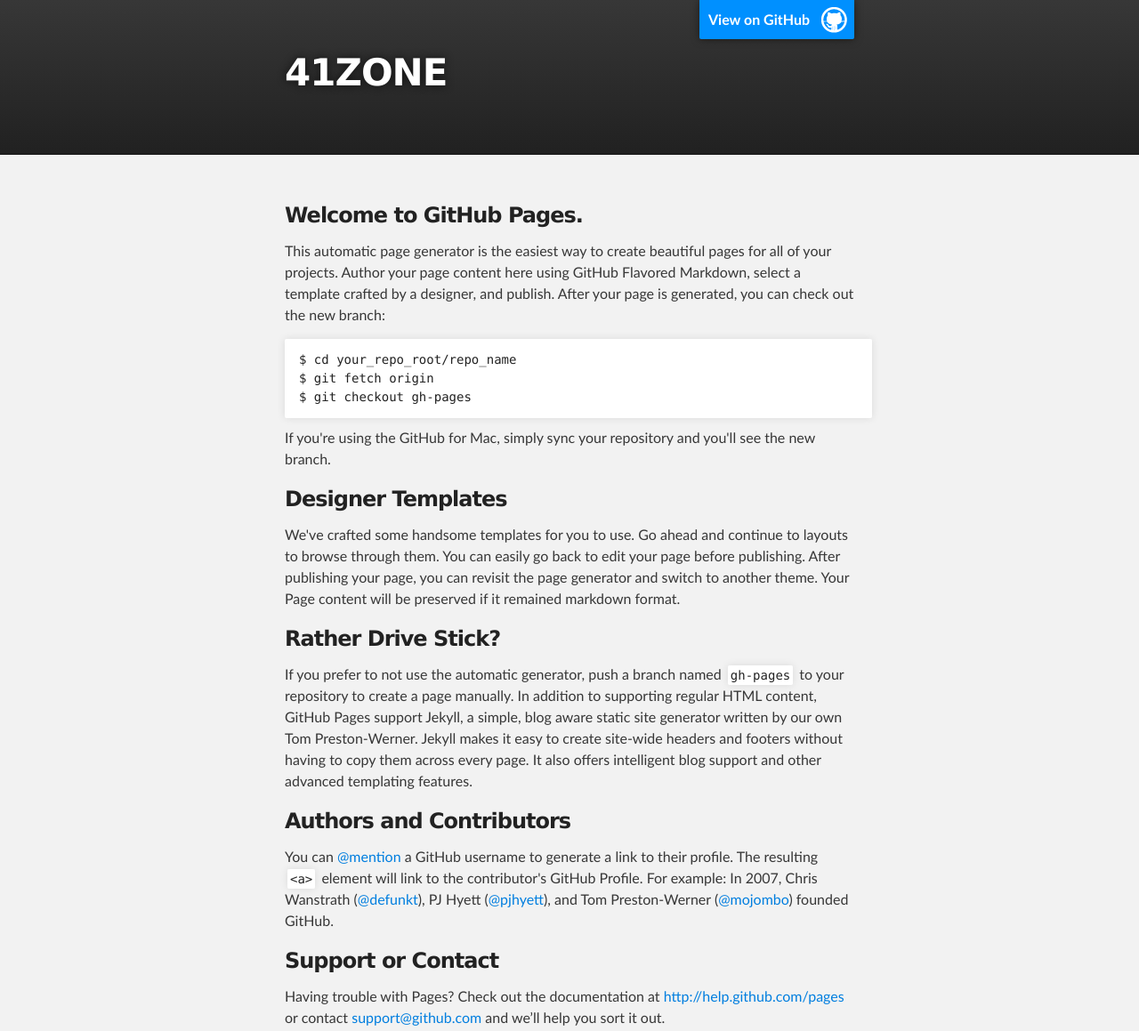
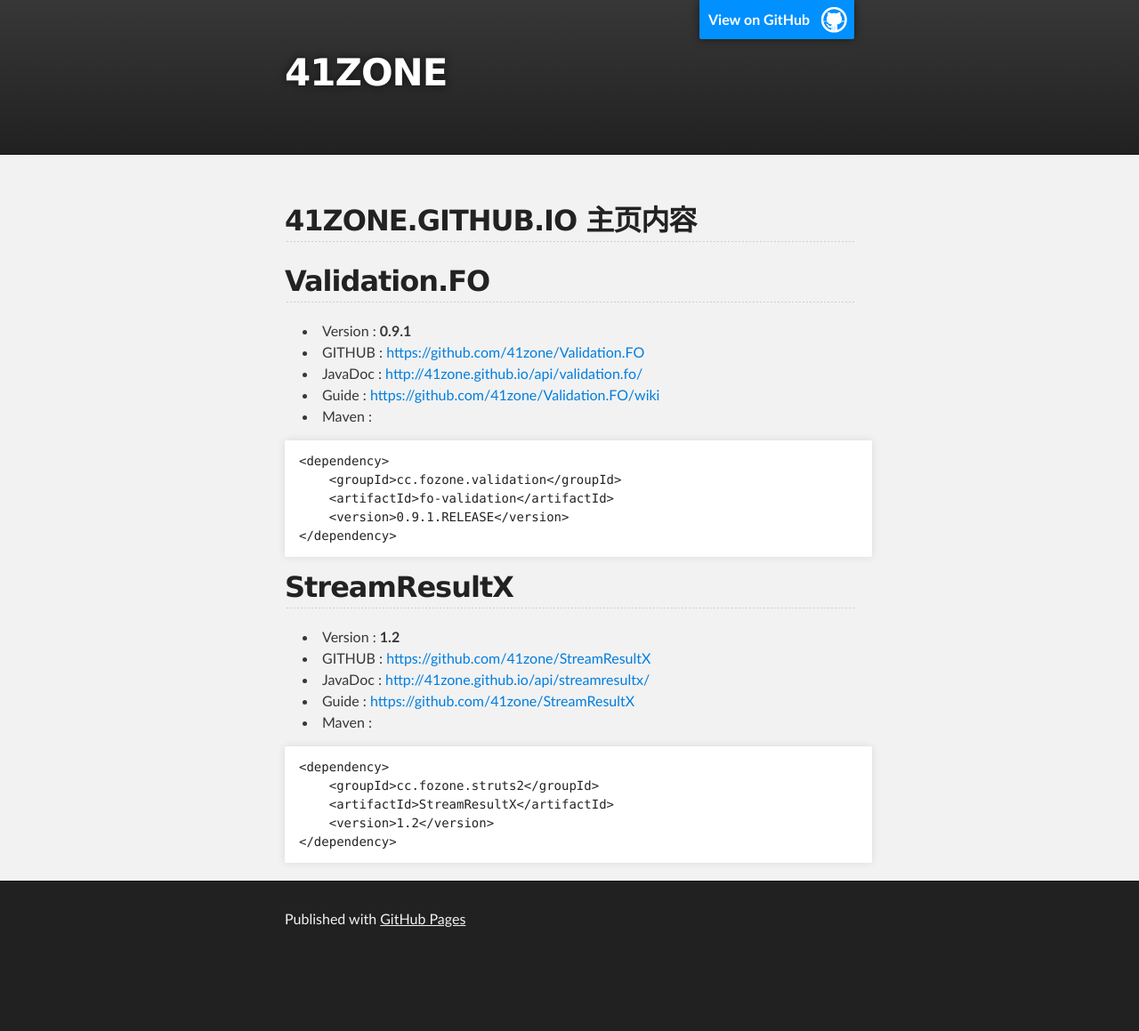
Before and after one commit to 41zone/41zone.github.io, a plain HTML site: page index.html in a window 1280 px wide. Shown: the top 1159 px of the page at 89% size. After the commit the page ends 1080 px from the top, so only its background shows below. Drawn offline with Linux system fonts and the light colour scheme.

Commit message:
update index.html

```diff
--- a/index.html
+++ b/index.html
@@ -27,37 +27,34 @@
     <!-- MAIN CONTENT -->
     <div id="main_content_wrap" class="outer">
       <section id="main_content" class="inner">
-        <h3>
-<a name="welcome-to-github-pages" class="anchor" href="#welcome-to-github-pages"><span class="octicon octicon-link"></span></a>Welcome to GitHub Pages.</h3>
-
-<p>This automatic page generator is the easiest way to create beautiful pages for all of your projects. Author your page content here using GitHub Flavored Markdown, select a template crafted by a designer, and publish. After your page is generated, you can check out the new branch:</p>
-
-<pre><code>$ cd your_repo_root/repo_name
-$ git fetch origin
-$ git checkout gh-pages
+        <h2>41ZONE.GITHUB.IO 主页内容</h2>
+<h2>Validation.FO</h2>
+<ul>
+  <li>Version : <strong>0.9.1</strong></li>
+  <li>GITHUB : <a href="https://github.com/41zone/Validation.FO">https://github.com/41zone/Validation.FO</a></li>
+  <li>JavaDoc : <a href="http://41zone.github.io/api/validation.fo/">http://41zone.github.io/api/validation.fo/</a></li>
+  <li>Guide : <a href="https://github.com/41zone/Validation.FO/wiki">https://github.com/41zone/Validation.FO/wiki</a></li>
+  <li>Maven :</li>
+</ul>
+<pre><code class="Xml">&lt;dependency&gt;
+    &lt;groupId&gt;cc.fozone.validation&lt;/groupId&gt;
+    &lt;artifactId&gt;fo-validation&lt;/artifactId&gt;
+    &lt;version&gt;0.9.1.RELEASE&lt;/version&gt;
+&lt;/dependency&gt;
+</code></pre><h2>StreamResultX</h2>
+<ul>
+  <li>Version : <strong>1.2</strong></li>
+  <li>GITHUB : <a href="https://github.com/41zone/StreamResultX">https://github.com/41zone/StreamResultX</a></li>
+  <li>JavaDoc : <a href="http://41zone.github.io/api/streamresultx/">http://41zone.github.io/api/streamresultx/</a></li>
+  <li>Guide : <a href="https://github.com/41zone/StreamResultX">https://github.com/41zone/StreamResultX</a></li>
+  <li>Maven :</li>
+</ul>
+<pre><code class="Xml">&lt;dependency&gt;
+    &lt;groupId&gt;cc.fozone.struts2&lt;/groupId&gt;
+    &lt;artifactId&gt;StreamResultX&lt;/artifactId&gt;
+    &lt;version&gt;1.2&lt;/version&gt;
+&lt;/dependency&gt;
 </code></pre>
-
-<p>If you're using the GitHub for Mac, simply sync your repository and you'll see the new branch.</p>
-
-<h3>
-<a name="designer-templates" class="anchor" href="#designer-templates"><span class="octicon octicon-link"></span></a>Designer Templates</h3>
-
-<p>We've crafted some handsome templates for you to use. Go ahead and continue to layouts to browse through them. You can easily go back to edit your page before publishing. After publishing your page, you can revisit the page generator and switch to another theme. Your Page content will be preserved if it remained markdown format.</p>
-
-<h3>
-<a name="rather-drive-stick" class="anchor" href="#rather-drive-stick"><span class="octicon octicon-link"></span></a>Rather Drive Stick?</h3>
-
-<p>If you prefer to not use the automatic generator, push a branch named <code>gh-pages</code> to your repository to create a page manually. In addition to supporting regular HTML content, GitHub Pages support Jekyll, a simple, blog aware static site generator written by our own Tom Preston-Werner. Jekyll makes it easy to create site-wide headers and footers without having to copy them across every page. It also offers intelligent blog support and other advanced templating features.</p>
-
-<h3>
-<a name="authors-and-contributors" class="anchor" href="#authors-and-contributors"><span class="octicon octicon-link"></span></a>Authors and Contributors</h3>
-
-<p>You can <a href="https://github.com/blog/821" class="user-mention">@mention</a> a GitHub username to generate a link to their profile. The resulting <code>&lt;a&gt;</code> element will link to the contributor's GitHub Profile. For example: In 2007, Chris Wanstrath (<a href="https://github.com/defunkt" class="user-mention">@defunkt</a>), PJ Hyett (<a href="https://github.com/pjhyett" class="user-mention">@pjhyett</a>), and Tom Preston-Werner (<a href="https://github.com/mojombo" class="user-mention">@mojombo</a>) founded GitHub.</p>
-
-<h3>
-<a name="support-or-contact" class="anchor" href="#support-or-contact"><span class="octicon octicon-link"></span></a>Support or Contact</h3>
-
-<p>Having trouble with Pages? Check out the documentation at <a href="http://help.github.com/pages">http://help.github.com/pages</a> or contact <a href="mailto:support@github.com">support@github.com</a> and we’ll help you sort it out.</p>
       </section>
     </div>
 
```
